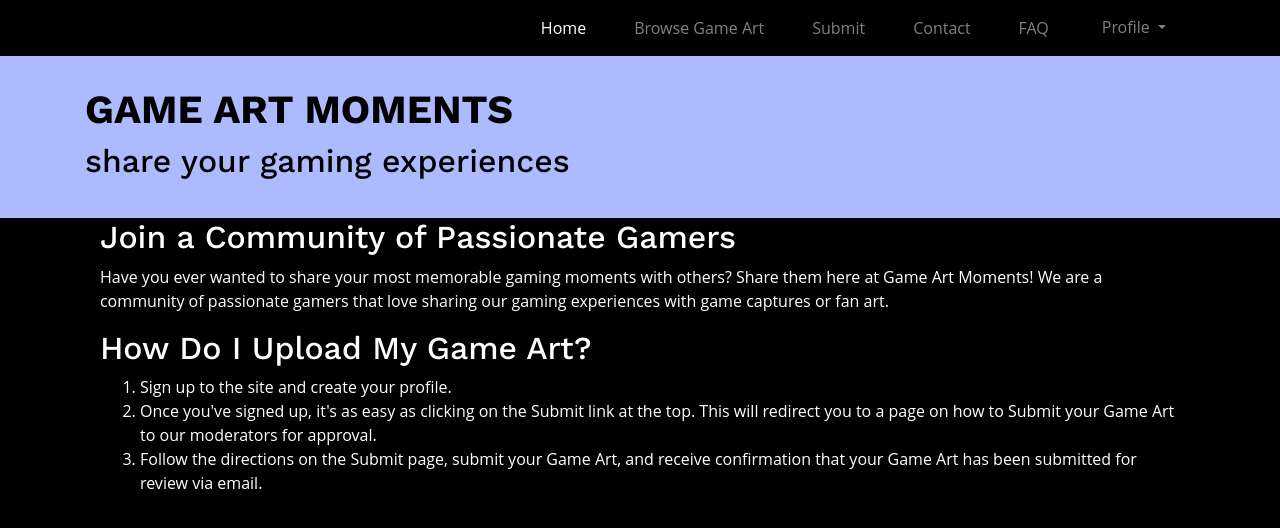
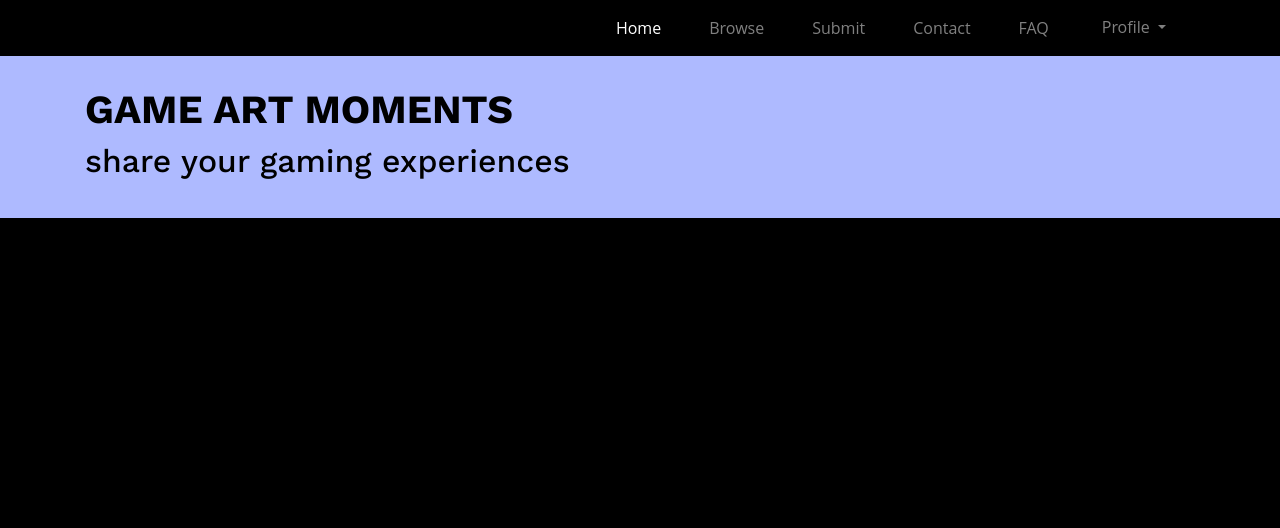
Before and after one commit to kyanvalipour/Game-Art-Moments, a website: page index.html in a window 1280 px wide. Drawn offline with nearby package versions, Linux system fonts and the light colour scheme.

Commit message:
updated links and nav bar

```diff
--- a/index.html
+++ b/index.html
@@ -8,7 +8,7 @@
     <meta charset="utf-8" />
     <meta name="viewport" content="width=device-width, initial-scale=1" />
     <!-- Bootstrap CSS -->
-    <link rel="stylesheet" href="https://stackpath.bootstrapcdn.com/bootstrap/4.1.3/css/bootstrap.min.css" integrity="sha384-MCw98/SFnGE8fJT3GXwEOngsV7Zt27NXFoaoApmYm81iuXoPkFOJwJ8ERdknLPMO" crossorigin="anonymous">
+    <link rel="stylesheet" href="https://cdn.jsdelivr.net/npm/bootstrap@4.5.3/dist/css/bootstrap.min.css" integrity="sha384-TX8t27EcRE3e/ihU7zmQxVncDAy5uIKz4rEkgIXeMed4M0jlfIDPvg6uqKI2xXr2" crossorigin="anonymous">
 
     <!-- Additional CSS must be placed after Bootstrap CSS -->
     <link href="https://fonts.googleapis.com/css2?family=Work+Sans:ital,wght@0,100;0,200;0,300;0,400;0,500;0,600;0,700;0,800;0,900;1,100;1,200;1,300;1,400;1,500;1,600;1,700;1,800;1,900&display=swap" rel="stylesheet">
@@ -26,7 +26,7 @@
             <div class="collapse navbar-collapse justify-content-end" id="gameArtMomentsNavbar">
                 <ul class="navbar-nav">
                     <li class="nav-item px-3 active"><a class="nav-link" href="index.html">Home</a></li>
-                    <li class="nav-item px-3"><a class="nav-link" href="browsegameart.html">Browse Game Art</a></li>
+                    <li class="nav-item px-3"><a class="nav-link" href="browsegameart.html">Browse</a></li>
                     <li class="nav-item px-3"><a class="nav-link" href="submit.html">Submit</a></li>
                     <li class="nav-item px-3"><a class="nav-link" href="contact.html">Contact</a></li>
                     <li class="nav-item px-3"><a class="nav-link" href="FAQ.html">FAQ</a></li>
@@ -56,28 +56,11 @@
     </header>
 
     <!-- Purpose of site and how it works for users-->
-    <div class="container">
-        <div class="col-12">
-            <h2>Join a Community of Passionate Gamers</h2>
-            <p>Have you ever wanted to share your most memorable gaming moments with others? Share them here at Game Art Moments! We are a community of passionate gamers that love sharing our gaming experiences with game captures or fan art.</p>
-        </div>
-    </div>
 
-    <div class="container">
-        <div class="col">
-            <h2>How Do I Upload My Game Art?</h2>
-            <ol>
-                <li>Sign up to the site and create your profile.</li>
-                <li>Once you've signed up, it's as easy as clicking on the Submit link at the top. This will redirect you to a page on how to Submit your Game Art to our moderators for approval.</li>
-                <li>Follow the directions on the Submit page, submit your Game Art, and receive confirmation that your Game Art has been submitted for review via email.</li>
-            </ol>
-        </div>
-    </div>
 
 <!-- jQuery must come first, then Popper.js, then the Bootstrap JavaScript plugins.-->
-<script src="https://code.jquery.com/jquery-3.3.1.slim.min.js" integrity="sha384-q8i/X+965DzO0rT7abK41JStQIAqVgRVzpbzo5smXKp4YfRvH+8abtTE1Pi6jizo" crossorigin="anonymous"></script>
-<script src="https://cdnjs.cloudflare.com/ajax/libs/popper.js/1.14.3/umd/popper.min.js" integrity="sha384-ZMP7rVo3mIykV+2+9J3UJ46jBk0WLaUAdn689aCwoqbBJiSnjAK/l8WvCWPIPm49" crossorigin="anonymous"></script>
-<script src="https://stackpath.bootstrapcdn.com/bootstrap/4.1.3/js/bootstrap.min.js" integrity="sha384-ChfqqxuZUCnJSK3+MXmPNIyE6ZbWh2IMqE241rYiqJxyMiZ6OW/JmZQ5stwEULTy" crossorigin="anonymous"></script>
+<script src="https://code.jquery.com/jquery-3.5.1.slim.min.js" integrity="sha384-DfXdz2htPH0lsSSs5nCTpuj/zy4C+OGpamoFVy38MVBnE+IbbVYUew+OrCXaRkfj" crossorigin="anonymous"></script>
+<script src="https://cdn.jsdelivr.net/npm/bootstrap@4.5.3/dist/js/bootstrap.bundle.min.js" integrity="sha384-ho+j7jyWK8fNQe+A12Hb8AhRq26LrZ/JpcUGGOn+Y7RsweNrtN/tE3MoK7ZeZDyx" crossorigin="anonymous"></script>
 
 </body>
 </html>
```
Also changed, not shown: img/FB_IMG_1636006506477.jpg (added), img/wallhaven-z8qdlg.jpg (added), 1 other file.
